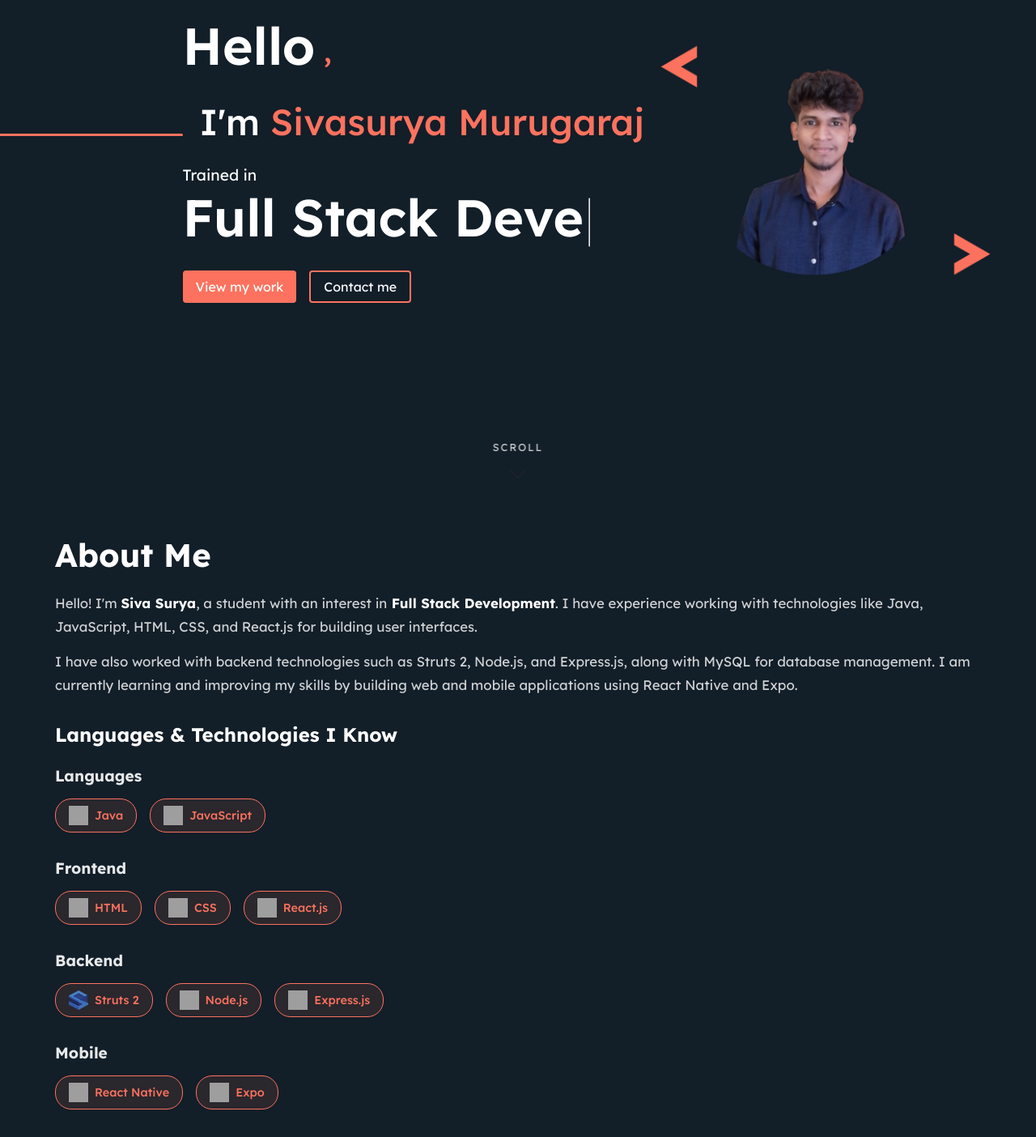
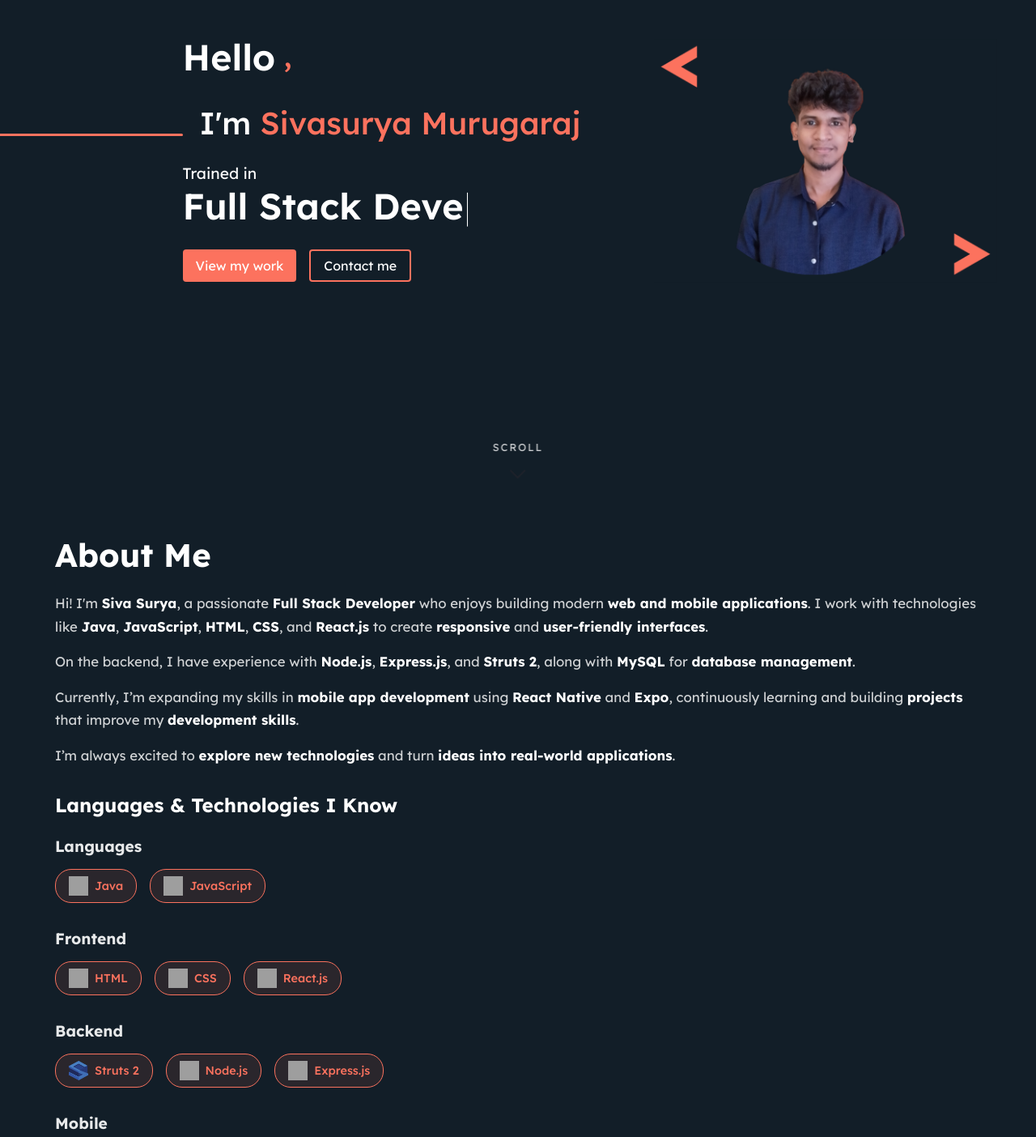
Before and after one commit to sivasurya006/portfolio, a React (Vite) app: page / in a window 1280 px wide. Shown: the part 200-1604 px from the top of the page at 81% size. Built offline with nearby package versions, Linux system fonts and the light colour scheme; grey boxes are pictures that could not be loaded.

Commit message:
animations and about contentent changed

```diff
--- a/src/components/HeroContainer.jsx
+++ b/src/components/HeroContainer.jsx
@@ -3,6 +3,7 @@ import '../styles/style.css'
 import '../styles/TypeAnimation.css'
 import PrimaryButton from './PrimaryButton'
 import SecondaryButton from './SecondaryButton'
+import Loader from './Loading'
 
 
 export default function HeroContainer() {
@@ -31,6 +32,7 @@ export default function HeroContainer() {
                 <div className='flex-row'>
                     <h2 className="hero-texts">Hello</h2>
                     <div className="comma">,</div>
+                    {/* <Loader/> */}
                 </div>
                 <div className='flex-row relative'>
                     <div className='hero-bar'></div>
--- /dev/null
+++ b/src/components/Loading.jsx
@@ -0,0 +1,16 @@
+import React from 'react';
+import '../styles/style.css'
+
+const Loader = () => {
+  return (
+    <div className="loader">
+      <svg className="ball" xmlns="http://www.w3.org/2000/svg" viewBox="0 0 100 100">
+        <circle cx="50" cy="50" r="45" stroke="none" fill="black">
+          <animate attributeName="stroke" values="black; white; black" dur="1s" repeatCount="indefinite" />
+        </circle>
+      </svg>
+    </div>
+  );
+};
+
+export default Loader;
--- /dev/null
+++ b/src/hooks/useScrollAnimation.js
@@ -0,0 +1,32 @@
+import { useEffect, useRef, useState } from 'react';
+
+export const useScrollAnimation = (threshold = 0.1) => {
+  const [isVisible, setIsVisible] = useState(false);
+  const ref = useRef(null);
+
+  useEffect(() => {
+    const observer = new IntersectionObserver(
+      ([entry]) => {
+        if (entry.isIntersecting) {
+          setIsVisible(true);
+        }
+      },
+      {
+        threshold,
+      }
+    );
+
+    const currentRef = ref.current;
+    if (currentRef) {
+      observer.observe(currentRef);
+    }
+
+    return () => {
+      if (currentRef) {
+        observer.unobserve(currentRef);
+      }
+    };
+  }, [threshold]);
+
+  return [ref, isVisible];
+};
--- a/src/screens/About.jsx
+++ b/src/screens/About.jsx
@@ -1,6 +1,9 @@
 import '../styles/style.css'
+import { useScrollAnimation } from '../hooks/useScrollAnimation'
 
 export default function About() {
+
+    const [aboutRef, isAboutVisible] = useScrollAnimation(0.3);
 
     const devicons = {
         "Java": <img src="https://cdn.jsdelivr.net/gh/devicons/devicon@latest/icons/java/java-original.svg" width="24" height="24" alt="Java logo" />,
@@ -25,24 +28,27 @@ export default function About() {
     };
 
     return (
-        <div id="about" className="screen-container">
-            <h2 className="screen-header">About Me</h2>
+        <div id="about" className="screen-container" ref={aboutRef}>
+            <h2 className={`screen-header fade-in-up ${isAboutVisible ? 'animate' : ''}`}>About Me</h2>
 
-            <div className="about-content">
+            <div className={`about-content fade-in ${isAboutVisible ? 'animate' : ''}`}>
                 <p>
-                    Hello! I'm <b>Siva Surya</b>, a student with an interest in
-                    <b> Full Stack Development</b>. I have experience working with
-                    technologies like Java, JavaScript, HTML, CSS, and React.js for
-                    building user interfaces.
+                    Hi! I'm <b>Siva Surya</b>, a passionate <b>Full Stack Developer</b> who enjoys building modern <b>web and mobile applications</b>. I work with technologies like <b>Java</b>, <b>JavaScript</b>, <b>HTML</b>, <b>CSS</b>, and <b>React.js</b> to create <b>responsive</b> and <b>user-friendly interfaces</b>.
                 </p>
+
                 <p>
-                    I have also worked with backend technologies such as Struts 2,
-                    Node.js, and Express.js, along with MySQL for database
-                    management. I am currently learning and improving my skills by
-                    building web and mobile applications using React Native and Expo.
+                    On the backend, I have experience with <b>Node.js</b>, <b>Express.js</b>, and <b>Struts 2</b>, along with <b>MySQL</b> for <b>database management</b>.
+                </p>
+
+                <p>
+                    Currently, I’m expanding my skills in <b>mobile app development</b> using <b>React Native</b> and <b>Expo</b>, continuously learning and building <b>projects</b> that improve my <b>development skills</b>.
+                </p>
+
+                <p>
+                    I’m always excited to <b>explore new technologies</b> and turn <b>ideas into real-world applications</b>.
                 </p>
             </div>
-            <div className="languages-section">
+            <div className={`languages-section fade-in-up ${isAboutVisible ? 'animate' : ''}`}>
                 <h3 className="languages-title">Languages & Technologies I Know</h3>
                 {Object.entries(skills).map(([category, items]) => (
                     <div key={category} className="skill-category">
--- a/src/screens/Contact.jsx
+++ b/src/screens/Contact.jsx
@@ -1,24 +1,27 @@
 import React from 'react';
 import '../styles/style.css';
 import { FaEnvelope, FaPhoneAlt, FaIdBadge, FaGithub, FaLinkedin } from 'react-icons/fa';
+import { useScrollAnimation } from '../hooks/useScrollAnimation';
 
 export default function Contact() {
+    const [contactRef, isContactVisible] = useScrollAnimation(0.5);
+
     return (
-        <div className="contact-page-container">
+        <div className="contact-page-container" ref={contactRef}>
             <section id="contact" className="screen-container contact-section">
-                <h2 className="project-category-title">Get In Touch</h2>
+                <h2 className={`project-category-title fade-in-up ${isContactVisible ? 'animate' : ''}`}>Get In Touch</h2>
                 <div className="contact-cards-container">
-                    <div className="contact-card">
+                    <div className={`contact-card fade-in-left ${isContactVisible ? 'animate' : ''}`} style={{ animationDelay: isContactVisible ? '0.2s' : '0s' }}>
                         <FaEnvelope className="contact-icon" size={30} />
                         <h3>Email</h3>
                         <a href="mailto:sivasurya.mg@zohocorp.com">sivasurya.mg@zohocorp.com</a>
                     </div>
-                    <div className="contact-card">
+                    {/* <div className="contact-card">
                         <FaPhoneAlt className="contact-icon" size={30} />
                         <h3>Mobile</h3>
                         <a href="tel:9344790269">9344790269</a>
-                    </div>
-                    <div className="contact-card">
+                    </div> */}
+                    <div className={`contact-card fade-in-right ${isContactVisible ? 'animate' : ''}`} style={{ animationDelay: isContactVisible ? '0.4s' : '0s' }}>
                         <FaIdBadge className="contact-icon" size={30} />
                         <h3>Employee ID</h3>
                         <p>zsttk-432</p>
@@ -27,7 +30,7 @@ export default function Contact() {
             </section>
 
             <footer className="footer">
-                <div className="footer-content">
+                <div className={`footer-content fade-in-up ${isContactVisible ? 'animate' : ''}`}>
                     <div className="footer-socials">
                         <a href="https://github.com/sivasurya006" target="_blank" rel="noopener noreferrer" title="GitHub">
                             <FaGithub size={24} />
--- a/src/screens/Projects.jsx
+++ b/src/screens/Projects.jsx
@@ -2,8 +2,10 @@ import { useState } from 'react';
 import '../styles/style.css'
 import projectsData from '../projects.json';
 import { FaGithub, FaExternalLinkAlt } from 'react-icons/fa';
+import { useScrollAnimation } from '../hooks/useScrollAnimation';
 
 export default function Projects() {
+    const [projectsRef, isProjectsVisible] = useScrollAnimation(0.1);
     const [activeFilter, setActiveFilter] = useState('All');
     const filters = ['All', 'Java', 'HTML & CSS', 'React Native', 'Js', 'Node.js', 'Scratch', 'Group project'];
 
@@ -17,11 +19,11 @@ export default function Projects() {
     };
 
     return (
-        <div id="projects" className="screen-container">
-            <h2 className="screen-header">Projects</h2>
+        <div id="projects" className="screen-container" ref={projectsRef}>
+            <h2 className={`screen-header fade-in-up ${isProjectsVisible ? 'animate' : ''}`}>Projects</h2>
 
             <div className="projects-section">
-                <div className="project-filters">
+                <div className={`project-filters fade-in ${isProjectsVisible ? 'animate' : ''}`}>
                     {filters.map(filter => (
                         <button
                             key={filter}
@@ -34,8 +36,13 @@ export default function Projects() {
                 </div>
 
                 <div className="projects-grid">
-                    {displayedProjects.map((item) => (
-                        <div key={`main-${item.id || item.title}`} className="project-card" onClick={() => handleCardClick(item.url, item.githubUrl)}>
+                    {displayedProjects.map((item, index) => (
+                        <div
+                            key={`main-${item.id || item.title}`}
+                            className={`project-card fade-in-up ${isProjectsVisible ? 'animate' : ''}`}
+                            onClick={() => handleCardClick(item.url, item.githubUrl)}
+                            style={{ animationDelay: isProjectsVisible ? `${index * 0.3}s` : '0s' }}
+                        >
                             <div className="project-image-placeholder">
                                 <img src={item.imgUrl} height={'100%'} width={'100%'} style={{ objectFit: 'cover' }} />
                             </div>
--- a/src/styles/style.css
+++ b/src/styles/style.css
@@ -80,8 +80,9 @@ html {
 }
 
 .hero-texts {
-  font-size: 4rem;
+  font-size: clamp(1.8rem, 3.5vw, 2.8rem);
   font-weight: 600;
+  white-space: nowrap;
 }
 
 .flex-row {
@@ -90,7 +91,7 @@ html {
 }
 
 .hero-text-two {
-  font-size: 2.8rem;
+  font-size: clamp(1.5rem, 3vw, 2.5rem);
   font-weight: 500;
   margin-left: 1.3rem;
 }
@@ -257,6 +258,51 @@ button:hover {
 }
 .hero-section .profile-pic {
   animation-delay: 1s;
+}
+
+/* Scroll-based fade animations */
+.fade-in {
+  opacity: 0;
+  transform: translateY(30px);
+  transition: opacity 0.8s ease-out, transform 0.8s ease-out;
+}
+
+.fade-in.animate {
+  opacity: 1;
+  transform: translateY(0);
+}
+
+.fade-in-left {
+  opacity: 0;
+  transform: translateX(-30px);
+  transition: opacity 0.8s ease-out, transform 0.8s ease-out;
+}
+
+.fade-in-left.animate {
+  opacity: 1;
+  transform: translateX(0);
+}
+
+.fade-in-right {
+  opacity: 0;
+  transform: translateX(30px);
+  transition: opacity 0.8s ease-out, transform 0.8s ease-out;
+}
+
+.fade-in-right.animate {
+  opacity: 1;
+  transform: translateX(0);
+}
+
+.fade-in-up {
+  opacity: 0;
+  transform: translateY(50px);
+  transition: opacity 1s ease-out, transform 1s ease-out;
+}
+
+.fade-in-up.animate {
+  opacity: 1;
+  transform: translateY(0);
 }
 
 .scroll-text {
@@ -597,7 +643,7 @@ button:hover {
 .project-bottom {
   display: flex;
   justify-content: space-between;
-  align-items: flex-end;
+  align-items: center;
   margin-top: auto;
   gap: 1rem;
 }
@@ -680,11 +726,10 @@ button:hover {
   }
 
   .hero-texts {
-    font-size: 2.5rem;
+    /* font-size handled by clamp() */
   }
 
   .hero-text-two {
-    font-size: 2rem;
     margin-left: 0.5rem;
   }
 
@@ -704,3 +749,17 @@ button:hover {
     width: 100%;
   }
 }
+/*
+.loader  {
+  position: relative;
+  width: 150px;
+  height: 150px;
+  border-radius: 50%;
+  background: linear-gradient(360deg, #000000 0%, #ff6666 100%);
+  animation: loader 2s infinite;
+}
+
+@keyframes loader  {
+  0% { transform: rotate(0deg); }
+  100% { transform: rotate(360deg); }
+} */
```
Also changed, not shown: src/components/ThemeToggle.jsx (added, +14 -0 lines), src/context/ThemeContext.jsx (added, +31 -0 lines), public/assets/profile_s.png (added).
